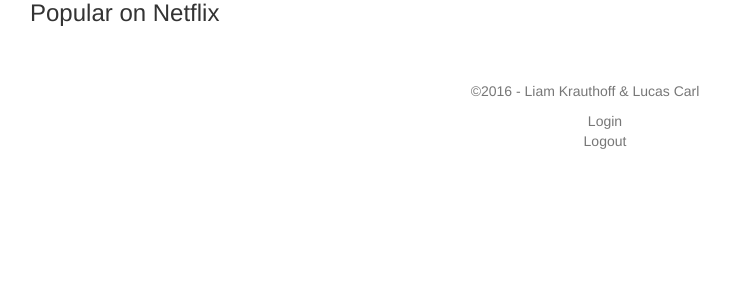
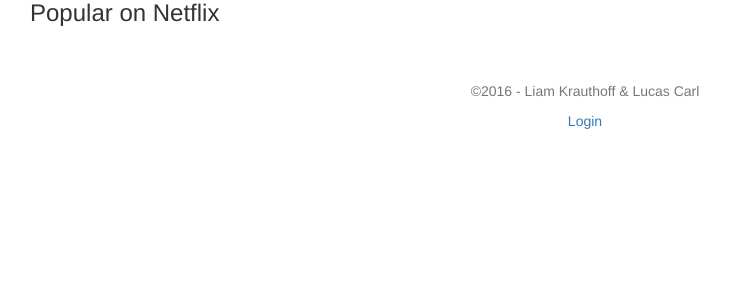
Before and after one commit to lucas-carl/series_overview, a PHP site: page /?p=1 in a window 1280 px wide. Shown: the part 280-581 px from the top of the page, without its empty margins (55-785 px from the left). Run offline with PHP 8.4, Linux system fonts and the light colour scheme; data that the repository does not hold is empty.

Commit message:
Improved Login Links

```diff
--- a/index.php
+++ b/index.php
@@ -40,8 +40,6 @@
 		}
 		//+//
 
-		//echo $_SESSION['user_screen_name'];
-
 		include "./temps/footer.inc.php";
 		?>
 
--- a/temps/footer.inc.php
+++ b/temps/footer.inc.php
@@ -3,13 +3,14 @@
 		<p class="text-center text-muted">
 			&copy;2016 - Liam Krauthoff & Lucas Carl
 		</p>
-		<ul class="text-center" style="list-style: none;">
-			<li>
-				<a href="/login" class="text-muted">Login</a>
-			</li>
-			<li>
-				<a href="/logout" class="text-muted">Logout</a>
-			</li>
-		</ul>
+		<?php
+		echo '<div class="text-center text-muted">';
+		if (isset($_SESSION['access_token'])) {
+			echo '<p>Logged in as: <b>'. $_SESSION['user_screen_name'] .'</b></p>';
+			echo '<a href="/logout">Logout</a>';
+		} else
+			echo '<a href="/login">Login</a>';
+		echo '</div>';
+		?>
 	</div>
 </footer>
```
